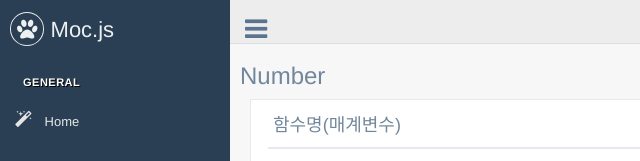
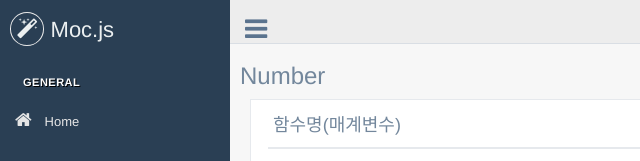
Before and after one commit to MoberanCompany/moc.js, a plain HTML site: page demo/number.html in a window 1280 px wide. Shown: the top 161 px of the page, 0-640 px from the left. Drawn offline with Linux system fonts and the light colour scheme.

Commit message:
demo number page change

```diff
--- a/demo/number.html
+++ b/demo/number.html
@@ -23,7 +23,7 @@
         <div class="col-md-3 left_col">
             <div class="left_col scroll-view">
                 <div class="navbar nav_title" style="border: 0;">
-                    <a href="index.html" class="site_title"><i class="fa fa-paw"></i> <span>Moc.js</span></a>
+                    <a href="index.html" class="site_title"><i class="fa fa-magic"></i> <span>Moc.js</span></a>
                 </div>
                 <div class="clearfix"></div>
                 <br/>
@@ -33,7 +33,7 @@
                     <div class="menu_section">
                         <h3>General</h3>
                         <ul class="nav side-menu">
-                            <li><a href="index.html"><i class="fa fa-magic"></i> Home</a></li>
+                            <li><a href="index.html"><i class="fa fa-home"></i> Home</a></li>
                         </ul>
                     </div>
                     <div class="menu_section">
```
